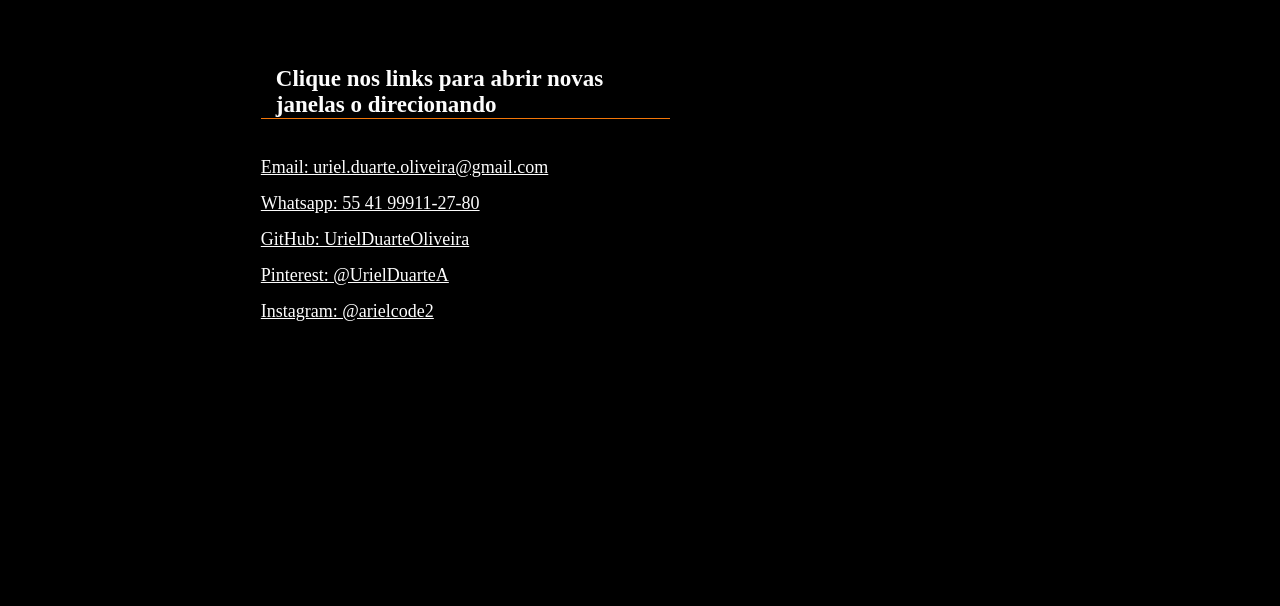
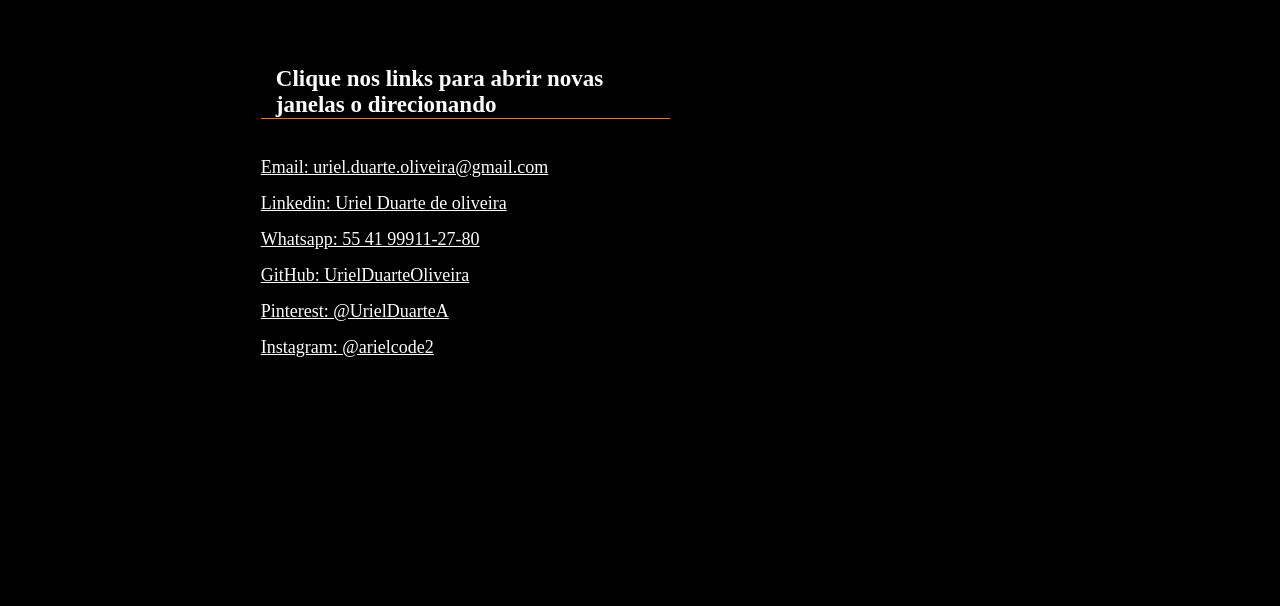
Before and after one commit to UrielDuarteOliveira/curriculo, a plain HTML site: page contatos.html in a window 1280 px wide. Shown: the part 194-800 px from the top of the page. Drawn offline with Linux system fonts and the light colour scheme.

Commit message:
Add files via upload

```diff
--- a/contatos.html
+++ b/contatos.html
@@ -23,6 +23,7 @@
             <h3>Clique nos links para abrir novas janelas o direcionando</h3>
 
                 <a href="mailto:uriel.duarte.oliveira@gmail.com">Email: uriel.duarte.oliveira@gmail.com</a>
+                <a href="https://www.linkedin.com/in/uriel-duarte-de-oliveira-640a14262/overlay/profile-status/" target"_blank" onclick="window.open(this.href, this.target, 'width=1080,heigth=200');return false;">Linkedin: Uriel Duarte de oliveira</a>
                 <a href="https://wa.me/5541999112780" target="_blank" onclick="window.open(this.href, this.target, 'width=1080,heigth=200');return false;">Whatsapp: 55 41 99911-27-80</a>
                 <a href="https://github.com/UrielDuarteOliveira"target="_blank" onclick="window.open(this.href, this.target, 'width=1080,heigth=200');return false;">GitHub: UrielDuarteOliveira</a>
                 <a href="https://br.pinterest.com/UrielDuarteA/" target="_blank" onclick="window.open(this.href, this.target, 'width=1080,heigth=200');return false;">Pinterest: @UrielDuarteA</a>
```
